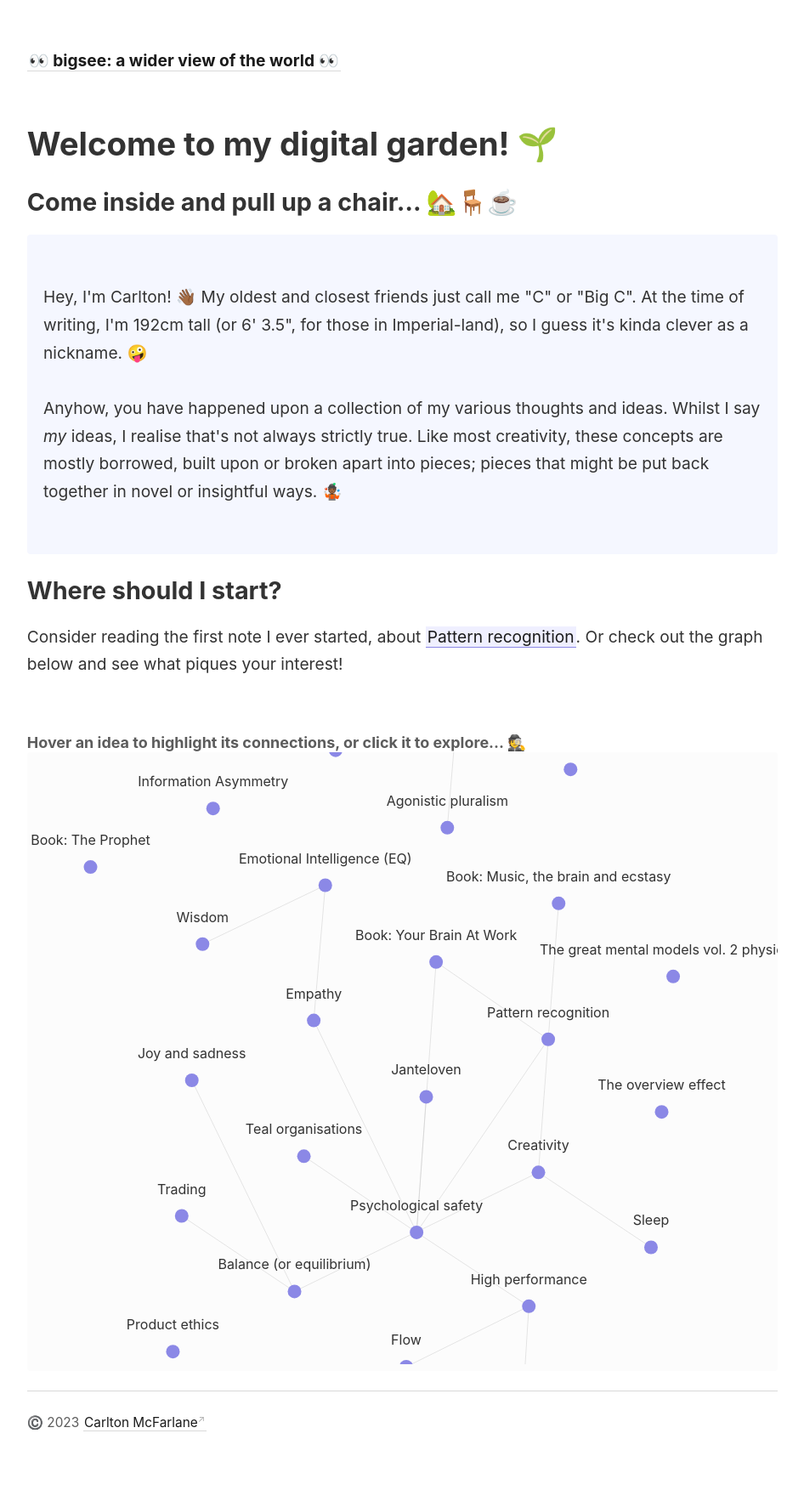
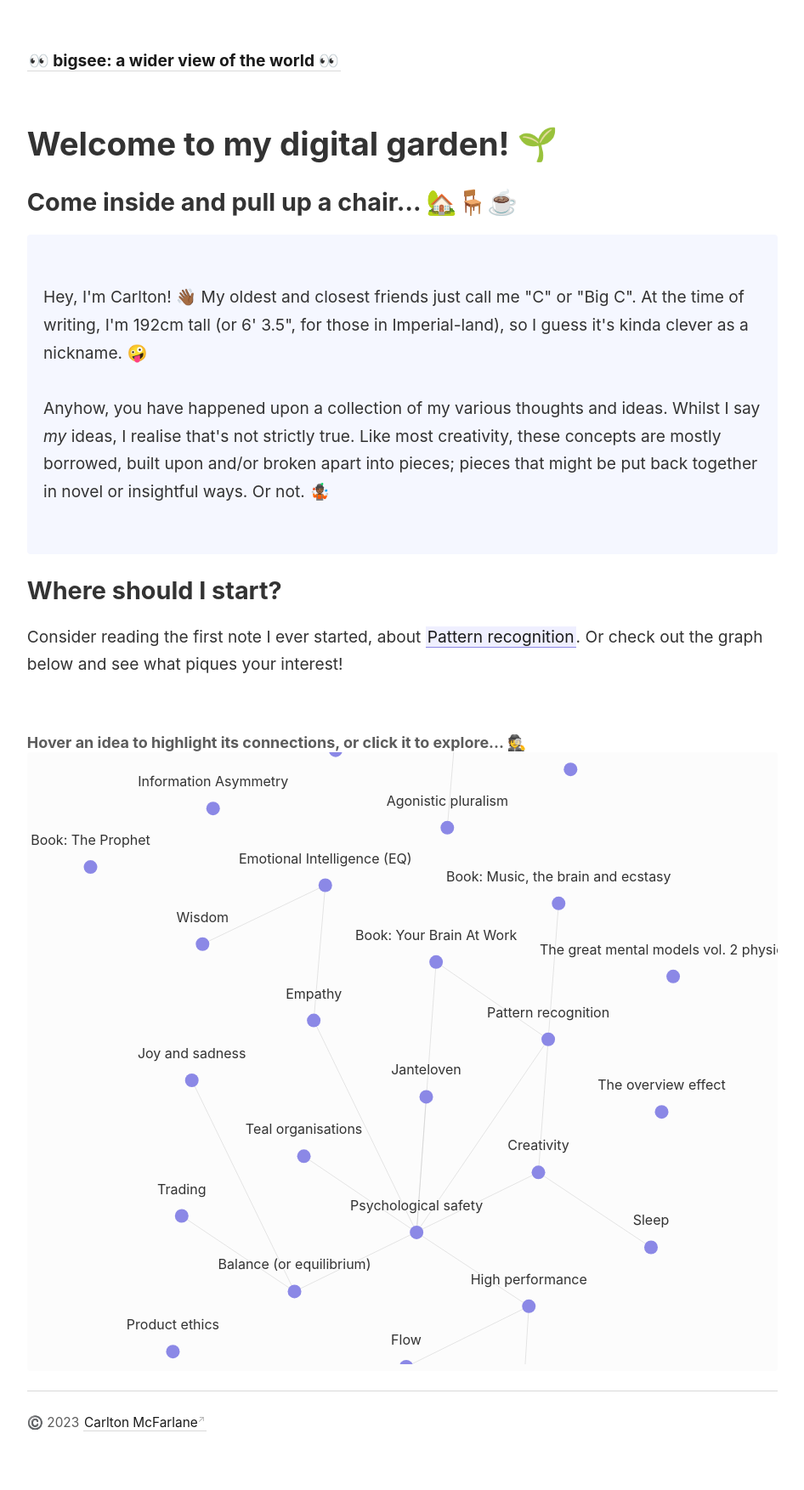
Before and after one commit to bigsee/digital-garden, a Jekyll site: the page built from _pages/index.md, in a window 1280 px wide. Shown: the whole page at 85% size, without its empty margins (45-991 px from the left). Built offline with Jekyll 4.4.1, drawn with Linux system fonts in a browser that asks for light colours.

Commit message:
:memo: update intro

```diff
--- a/_pages/index.md
+++ b/_pages/index.md
@@ -11,7 +11,7 @@ permalink: /
 <p class="key-idea">
   Hey, I'm Carlton! 👋🏾 My oldest and closest friends just call me "C" or "Big C". At the time of writing, I'm 192cm tall (or 6' 3.5", for those in Imperial-land), so I guess it's kinda clever as a nickname. 🤪
   <br><br>
-  Anyhow, you have happened upon a collection of my various thoughts and ideas. Whilst I say <em>my</em> ideas, I realise that's not always strictly true. Like most creativity, these concepts are mostly borrowed, built upon or broken apart into pieces; pieces that might be put back together in novel or insightful ways. 🤹🏾
+  Anyhow, you have happened upon a collection of my various thoughts and ideas. Whilst I say <em>my</em> ideas, I realise that's not strictly true. Like most creativity, these concepts are mostly borrowed, built upon and/or broken apart into pieces; pieces that might be put back together in novel or insightful ways. Or not. 🤹🏾
 </p>
 
 ## Where should I start?
```
